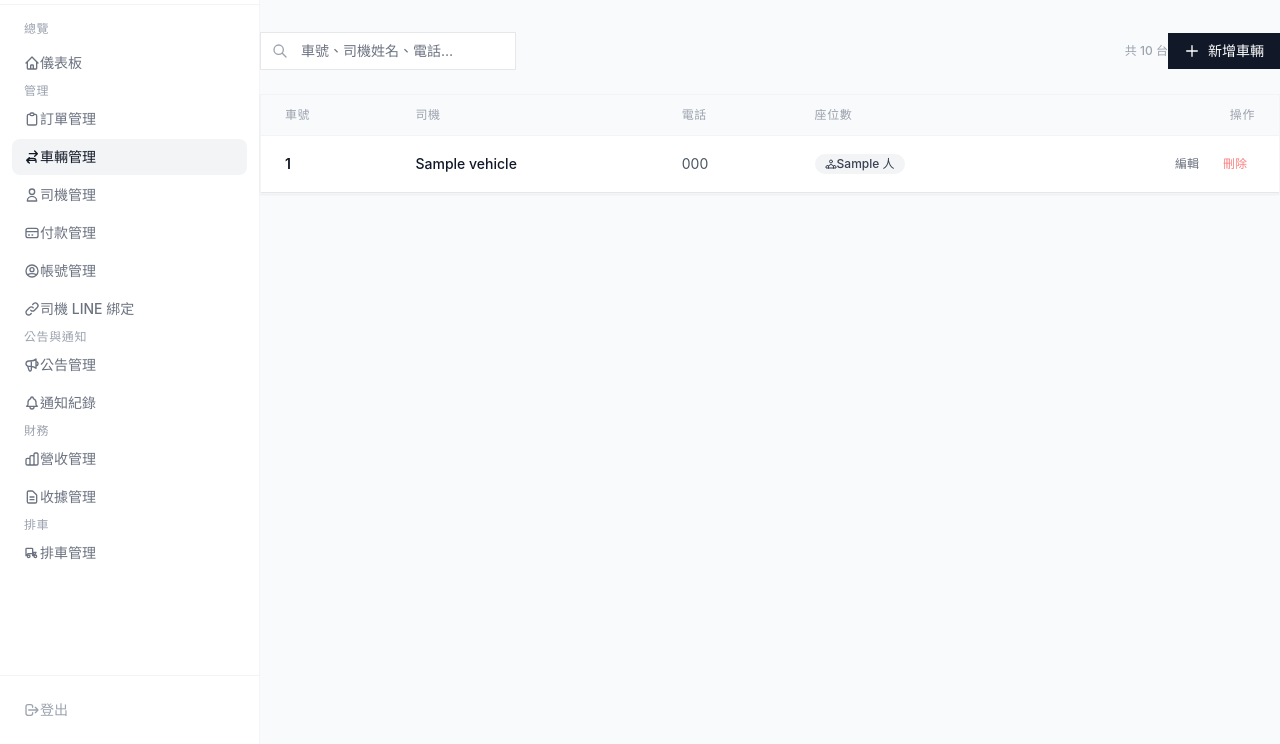
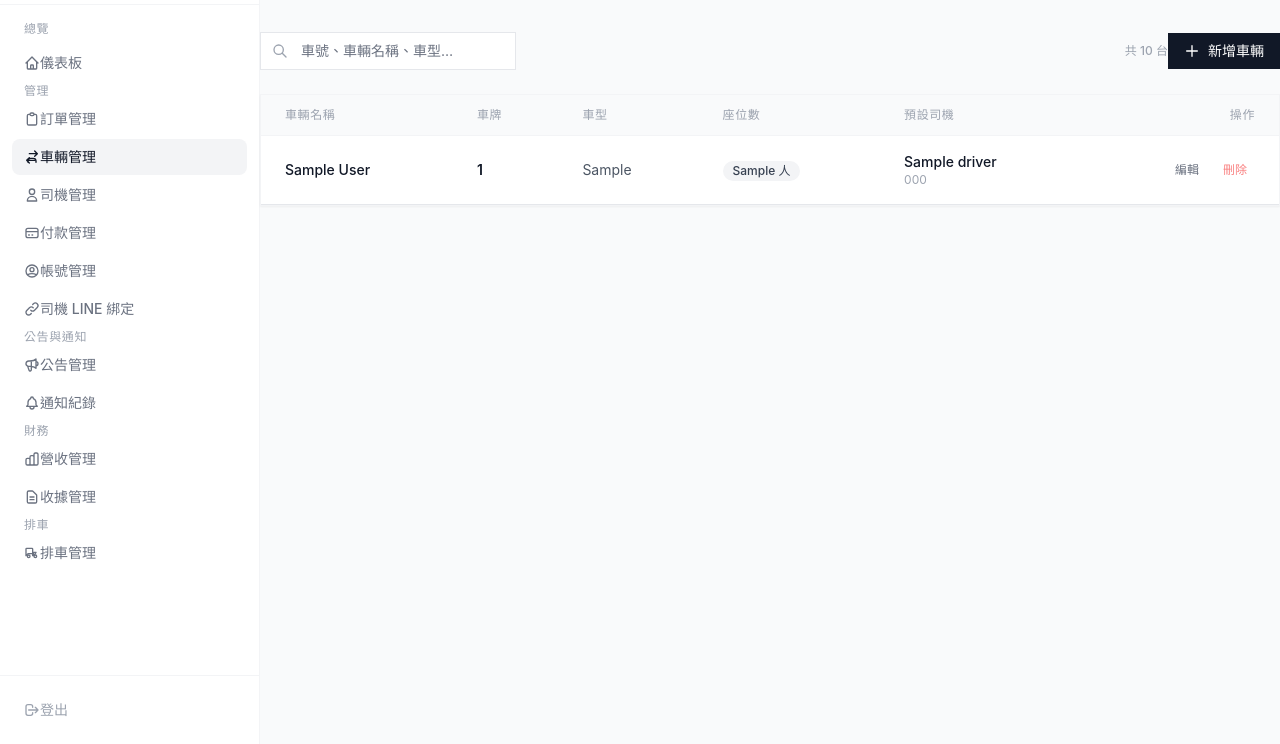
Before and after one commit to s9927637/bts-shuttle-booking, a Flask app: template app/templates/admin/vehicles.html in a window 1280 px wide. Shown: the part 56-800 px from the top of the page. Run offline with Flask 3, Linux system fonts and the light colour scheme; the template is opened without the code that fills it: most values are stand-ins (such as "Sample title", 1, 10 or a date in 2020); some libraries are stand-ins or nearby versions.

Commit message:
feat: 司機管理與車輛管理關聯優化
資料層（向前相容，不刪除既有欄位）：
- vehicles 新增 name（車輛名稱）、vehicle_type（車型）、driver_id（FK → drivers）
- vehicles.driver_name / driver_phone 改為 nullable（保留既有資料）
- FK ondelete=SET NULL：刪除司機時車輛 driver_id 自動清空
- Vehicle.display_name / display_driver_name 屬性：向前相容舊資料

車輛管理（vehicles.html）：
- 列表欄位：車輛名稱 / 車牌 / 車型 / 座位數 / 預設司機
- 新增 / 編輯 Modal 改用 driver_id dropdown（從司機清單選取）
- 舊 driver_name 文字輸入欄移除（改用 FK 關聯）

司機管理（drivers.html）：
- 列表新增：主要車輛名稱 + 車牌欄位（透過 vehicles.driver_id 關聯讀取）
- 每行下方展開：座位數 + 車型 + 前往車輛管理連結
- 新增司機 Modal 加入「主要車輛」dropdown（可選擇並自動回寫 vehicle.driver_id）
- 刪除確認提示顯示受影響的車輛

Co-Authored-By: Claude Sonnet 4.6 <noreply@anthropic.com>

```diff
--- a/app/templates/admin/vehicles.html
+++ b/app/templates/admin/vehicles.html
@@ -1,5 +1,4 @@
 {% extends "layouts/admin_base.html" %}
-
 {% block title %}車輛管理{% endblock %}
 {% block page_title %}車輛管理{% endblock %}
 
@@ -16,14 +15,14 @@
       </div>
       <input type="text" name="q" value="{{ request.args.get('q','') }}"
              class="pl-10 pr-4 py-2 text-sm bg-white border border-gray-200 rounded-xl text-gray-900 placeholder-gray-400 focus:outline-none focus:ring-2 focus:ring-gray-900 focus:border-transparent w-64"
-             placeholder="車號、司機姓名、電話…" />
+             placeholder="車號、車輛名稱、車型…" />
     </form>
   </div>
 
   <div class="flex items-center gap-3">
     <span class="text-xs text-gray-400 font-medium">共 {{ total }} 台</span>
     <button type="button" data-modal-target="createModal" data-modal-toggle="createModal"
-            class="inline-flex items-center gap-2 px-4 py-2 bg-gray-900 text-white text-sm font-medium rounded-xl hover:bg-gray-700 transition-colors focus:outline-none focus:ring-2 focus:ring-offset-2 focus:ring-gray-900">
+            class="inline-flex items-center gap-2 px-4 py-2 bg-gray-900 text-white text-sm font-medium rounded-xl hover:bg-gray-700 transition-colors">
       <svg class="w-4 h-4" fill="none" stroke="currentColor" viewBox="0 0 24 24">
         <path stroke-linecap="round" stroke-linejoin="round" stroke-width="2" d="M12 4v16m8-8H4"/>
       </svg>
@@ -32,31 +31,41 @@
   </div>
 </div>
 
-<!-- ── Flowbite Table ───────────────────────────────────────────────────── -->
+<!-- ── 車輛列表 ─────────────────────────────────────────────────────────── -->
 <div class="relative overflow-x-auto shadow-sm sm:rounded-2xl border border-gray-100">
   <table class="w-full text-sm text-left text-gray-700 bg-white">
     <thead class="text-xs text-gray-400 uppercase bg-gray-50 border-b border-gray-100">
       <tr>
-        <th scope="col" class="px-6 py-3 font-medium tracking-wider">車號</th>
-        <th scope="col" class="px-6 py-3 font-medium tracking-wider">司機</th>
-        <th scope="col" class="px-6 py-3 font-medium tracking-wider">電話</th>
-        <th scope="col" class="px-6 py-3 font-medium tracking-wider">座位數</th>
-        <th scope="col" class="px-6 py-3 font-medium tracking-wider text-right">操作</th>
+        <th class="px-6 py-3 font-medium tracking-wider">車輛名稱</th>
+        <th class="px-6 py-3 font-medium tracking-wider">車牌</th>
+        <th class="px-6 py-3 font-medium tracking-wider">車型</th>
+        <th class="px-6 py-3 font-medium tracking-wider">座位數</th>
+        <th class="px-6 py-3 font-medium tracking-wider">預設司機</th>
+        <th class="px-6 py-3 font-medium tracking-wider text-right">操作</th>
       </tr>
     </thead>
     <tbody>
       {% for v in vehicles %}
       <tr class="border-b border-gray-50 hover:bg-gray-50 transition-colors">
+        <td class="px-6 py-4 font-medium text-gray-900">{{ v.display_name }}</td>
         <td class="px-6 py-4 font-mono font-semibold text-gray-900">{{ v.plate_number }}</td>
-        <td class="px-6 py-4 font-medium text-gray-900">{{ v.driver_name }}</td>
-        <td class="px-6 py-4 text-gray-600">{{ v.driver_phone }}</td>
+        <td class="px-6 py-4 text-gray-600">{{ v.vehicle_type or "—" }}</td>
         <td class="px-6 py-4">
           <span class="inline-flex items-center gap-1 px-2.5 py-0.5 rounded-full text-xs font-medium bg-gray-100 text-gray-700">
-            <svg class="w-3 h-3" fill="none" stroke="currentColor" viewBox="0 0 24 24">
-              <path stroke-linecap="round" stroke-linejoin="round" stroke-width="2" d="M17 20h5v-2a3 3 0 00-5.356-1.857M17 20H7m10 0v-2c0-.656-.126-1.283-.356-1.857M7 20H2v-2a3 3 0 015.356-1.857M7 20v-2c0-.656.126-1.283.356-1.857m0 0a5.002 5.002 0 019.288 0M15 7a3 3 0 11-6 0 3 3 0 016 0z"/>
-            </svg>
             {{ v.seat_limit }} 人
           </span>
+        </td>
+        <td class="px-6 py-4">
+          {% if v.driver %}
+            <div class="flex flex-col">
+              <span class="text-sm font-medium text-gray-900">{{ v.driver.name }}</span>
+              <span class="text-xs text-gray-400">{{ v.driver.phone }}</span>
+            </div>
+          {% elif v.driver_name %}
+            <span class="text-sm text-gray-500">{{ v.driver_name }}</span>
+          {% else %}
+            <span class="text-xs text-gray-400">未設定</span>
+          {% endif %}
         </td>
         <td class="px-6 py-4 text-right">
           <div class="flex items-center justify-end gap-2">
@@ -64,10 +73,11 @@
                     data-modal-target="editModal"
                     data-modal-toggle="editModal"
                     data-vid="{{ v.id }}"
+                    data-name="{{ v.name or '' }}"
                     data-plate="{{ v.plate_number }}"
-                    data-driver="{{ v.driver_name }}"
-                    data-phone="{{ v.driver_phone }}"
+                    data-type="{{ v.vehicle_type or '' }}"
                     data-seats="{{ v.seat_limit }}"
+                    data-driverid="{{ v.driver_id or '' }}"
                     onclick="fillEditModal(this)"
                     class="text-xs font-medium text-gray-500 hover:text-gray-900 px-2 py-1 rounded-lg hover:bg-gray-100 transition-colors">
               編輯
@@ -95,7 +105,7 @@
               </div>
               <h3 class="text-base font-semibold text-gray-900 mb-1">刪除車輛</h3>
               <p class="text-sm text-gray-500 mb-6">
-                確定要刪除 <span class="font-mono font-semibold text-gray-800">{{ v.plate_number }}</span>（{{ v.driver_name }}）？此操作無法復原。
+                確定要刪除 <span class="font-mono font-semibold text-gray-800">{{ v.plate_number }}</span>（{{ v.display_name }}）？此操作無法復原。
               </p>
               <div class="flex items-center gap-3 justify-end">
                 <button type="button" data-modal-hide="deleteModal-{{ v.id }}"
@@ -117,7 +127,7 @@
 
       {% else %}
       <tr>
-        <td colspan="5" class="px-6 py-16 text-center">
+        <td colspan="6" class="px-6 py-16 text-center">
           <p class="text-sm text-gray-400">找不到符合條件的車輛</p>
         </td>
       </tr>
@@ -127,9 +137,7 @@
 </div>
 
 
-<!-- ══════════════════════════════════════════════════════════════════════ -->
-<!-- Create Modal                                                          -->
-<!-- ══════════════════════════════════════════════════════════════════════ -->
+<!-- ══ 新增車輛 Modal ══════════════════════════════════════════════════════ -->
 <div id="createModal" tabindex="-1" aria-hidden="true"
      class="hidden overflow-y-auto overflow-x-hidden fixed top-0 right-0 left-0 z-50 justify-center items-center w-full md:inset-0 h-[calc(100%-1rem)] max-h-full">
   <div class="relative p-4 w-full max-w-lg max-h-full">
@@ -150,27 +158,38 @@
         <div class="px-6 py-5 grid grid-cols-2 gap-4">
 
           <div class="col-span-2">
-            <label class="block text-xs font-medium text-gray-500 mb-1">車號 <span class="text-red-400">*</span></label>
+            <label class="block text-xs font-medium text-gray-500 mb-1">車輛名稱</label>
+            <input name="name" type="text" placeholder="例：九座商旅車"
+                   class="w-full px-3 py-2 text-sm border border-gray-200 rounded-xl focus:outline-none focus:ring-2 focus:ring-gray-900" />
+          </div>
+
+          <div>
+            <label class="block text-xs font-medium text-gray-500 mb-1">車牌 <span class="text-red-400">*</span></label>
             <input name="plate_number" type="text" required placeholder="ABC-1234"
                    class="w-full px-3 py-2 text-sm border border-gray-200 rounded-xl focus:outline-none focus:ring-2 focus:ring-gray-900" />
           </div>
 
           <div>
-            <label class="block text-xs font-medium text-gray-500 mb-1">司機姓名 <span class="text-red-400">*</span></label>
-            <input name="driver_name" type="text" required placeholder="王大明"
-                   class="w-full px-3 py-2 text-sm border border-gray-200 rounded-xl focus:outline-none focus:ring-2 focus:ring-gray-900" />
-          </div>
-
-          <div>
-            <label class="block text-xs font-medium text-gray-500 mb-1">司機電話 <span class="text-red-400">*</span></label>
-            <input name="driver_phone" type="text" required placeholder="0912-345-678"
+            <label class="block text-xs font-medium text-gray-500 mb-1">座位數</label>
+            <input name="seat_limit" type="number" min="1" max="100" value="8"
                    class="w-full px-3 py-2 text-sm border border-gray-200 rounded-xl focus:outline-none focus:ring-2 focus:ring-gray-900" />
           </div>
 
           <div class="col-span-2">
-            <label class="block text-xs font-medium text-gray-500 mb-1">座位數 <span class="text-red-400">*</span></label>
-            <input name="seat_limit" type="number" min="1" max="100" value="8" required
+            <label class="block text-xs font-medium text-gray-500 mb-1">車型</label>
+            <input name="vehicle_type" type="text" placeholder="例：Volkswagen Caravelle"
                    class="w-full px-3 py-2 text-sm border border-gray-200 rounded-xl focus:outline-none focus:ring-2 focus:ring-gray-900" />
+          </div>
+
+          <div class="col-span-2">
+            <label class="block text-xs font-medium text-gray-500 mb-1">預設司機</label>
+            <select name="driver_id"
+                    class="w-full px-3 py-2 text-sm border border-gray-200 rounded-xl focus:outline-none focus:ring-2 focus:ring-gray-900">
+              <option value="">— 暫不設定 —</option>
+              {% for d in drivers %}
+              <option value="{{ d.id }}">{{ d.name }}（{{ d.phone }}）</option>
+              {% endfor %}
+            </select>
           </div>
 
         </div>
@@ -191,9 +210,7 @@
 </div>
 
 
-<!-- ══════════════════════════════════════════════════════════════════════ -->
-<!-- Edit Modal                                                            -->
-<!-- ══════════════════════════════════════════════════════════════════════ -->
+<!-- ══ 編輯車輛 Modal ══════════════════════════════════════════════════════ -->
 <div id="editModal" tabindex="-1" aria-hidden="true"
      class="hidden overflow-y-auto overflow-x-hidden fixed top-0 right-0 left-0 z-50 justify-center items-center w-full md:inset-0 h-[calc(100%-1rem)] max-h-full">
   <div class="relative p-4 w-full max-w-lg max-h-full">
@@ -214,27 +231,38 @@
         <div class="px-6 py-5 grid grid-cols-2 gap-4">
 
           <div class="col-span-2">
-            <label class="block text-xs font-medium text-gray-500 mb-1">車號 <span class="text-red-400">*</span></label>
+            <label class="block text-xs font-medium text-gray-500 mb-1">車輛名稱</label>
+            <input id="edit_name" name="name" type="text" placeholder="例：九座商旅車"
+                   class="w-full px-3 py-2 text-sm border border-gray-200 rounded-xl focus:outline-none focus:ring-2 focus:ring-gray-900" />
+          </div>
+
+          <div>
+            <label class="block text-xs font-medium text-gray-500 mb-1">車牌 <span class="text-red-400">*</span></label>
             <input id="edit_plate" name="plate_number" type="text" required
                    class="w-full px-3 py-2 text-sm border border-gray-200 rounded-xl focus:outline-none focus:ring-2 focus:ring-gray-900" />
           </div>
 
           <div>
-            <label class="block text-xs font-medium text-gray-500 mb-1">司機姓名 <span class="text-red-400">*</span></label>
-            <input id="edit_driver" name="driver_name" type="text" required
-                   class="w-full px-3 py-2 text-sm border border-gray-200 rounded-xl focus:outline-none focus:ring-2 focus:ring-gray-900" />
-          </div>
-
-          <div>
-            <label class="block text-xs font-medium text-gray-500 mb-1">司機電話 <span class="text-red-400">*</span></label>
-            <input id="edit_phone" name="driver_phone" type="text" required
+            <label class="block text-xs font-medium text-gray-500 mb-1">座位數</label>
+            <input id="edit_seats" name="seat_limit" type="number" min="1" max="100"
                    class="w-full px-3 py-2 text-sm border border-gray-200 rounded-xl focus:outline-none focus:ring-2 focus:ring-gray-900" />
           </div>
 
           <div class="col-span-2">
-            <label class="block text-xs font-medium text-gray-500 mb-1">座位數 <span class="text-red-400">*</span></label>
-            <input id="edit_seats" name="seat_limit" type="number" min="1" max="100" required
+            <label class="block text-xs font-medium text-gray-500 mb-1">車型</label>
+            <input id="edit_type" name="vehicle_type" type="text" placeholder="例：Volkswagen Caravelle"
                    class="w-full px-3 py-2 text-sm border border-gray-200 rounded-xl focus:outline-none focus:ring-2 focus:ring-gray-900" />
+          </div>
+
+          <div class="col-span-2">
+            <label class="block text-xs font-medium text-gray-500 mb-1">預設司機</label>
+            <select id="edit_driver_id" name="driver_id"
+                    class="w-full px-3 py-2 text-sm border border-gray-200 rounded-xl focus:outline-none focus:ring-2 focus:ring-gray-900">
+              <option value="">— 暫不設定 —</option>
+              {% for d in drivers %}
+              <option value="{{ d.id }}">{{ d.name }}（{{ d.phone }}）</option>
+              {% endfor %}
+            </select>
           </div>
 
         </div>
@@ -258,11 +286,13 @@
 <script>
 function fillEditModal(btn) {
   const d = btn.dataset;
-  document.getElementById('editForm').action = '/admin/vehicles/' + d.vid + '/edit';
-  document.getElementById('edit_plate').value  = d.plate;
-  document.getElementById('edit_driver').value = d.driver;
-  document.getElementById('edit_phone').value  = d.phone;
-  document.getElementById('edit_seats').value  = d.seats;
+  document.getElementById('editForm').action    = '/admin/vehicles/' + d.vid + '/edit';
+  document.getElementById('edit_name').value    = d.name;
+  document.getElementById('edit_plate').value   = d.plate;
+  document.getElementById('edit_type').value    = d.type;
+  document.getElementById('edit_seats').value   = d.seats;
+  const sel = document.getElementById('edit_driver_id');
+  sel.value = d.driverid || '';
 }
 </script>
 
```
Also changed, not shown: app/models/vehicle.py (+28 -5 lines), app/routes/admin.py (+23 -7 lines), app/templates/admin/drivers.html (+67 -32 lines), migrations/versions/7c07dc5449e1_add_vehicle_name_type_driver_id.py (added, +38 -0 lines).
